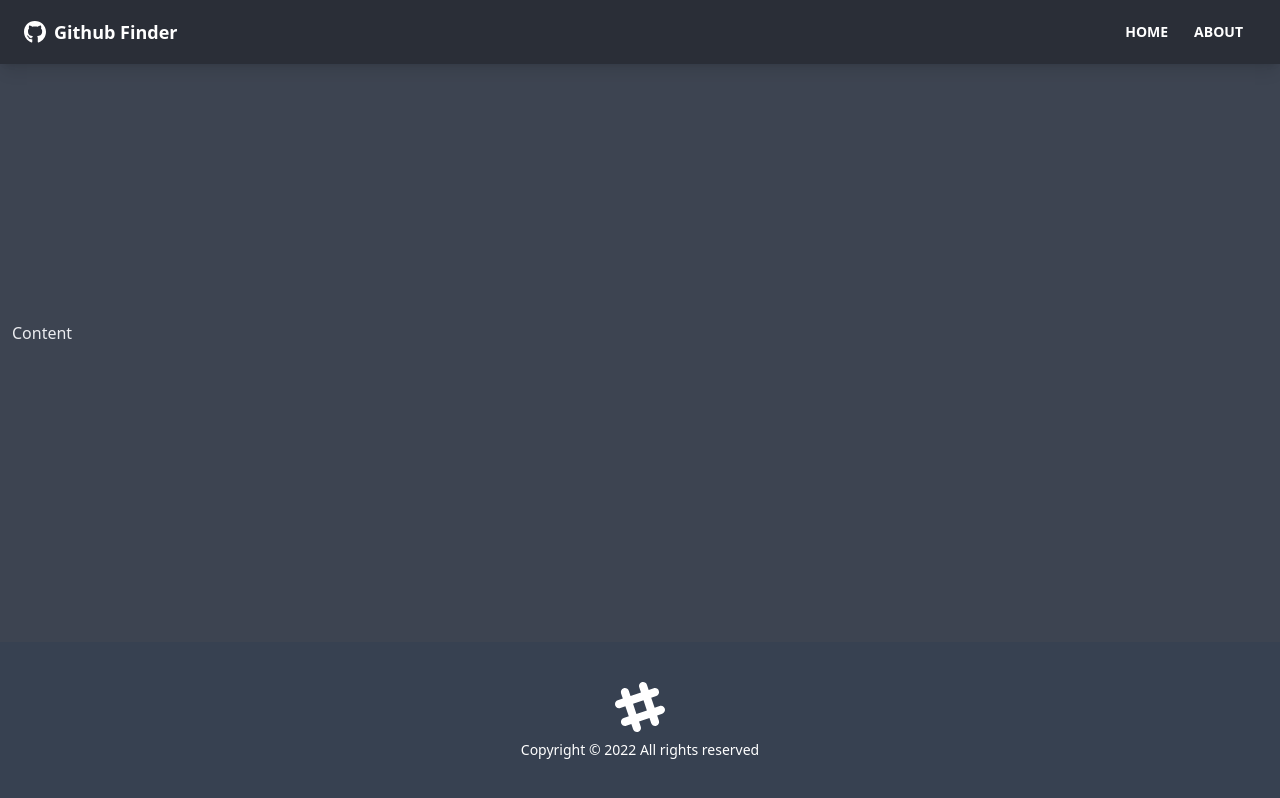
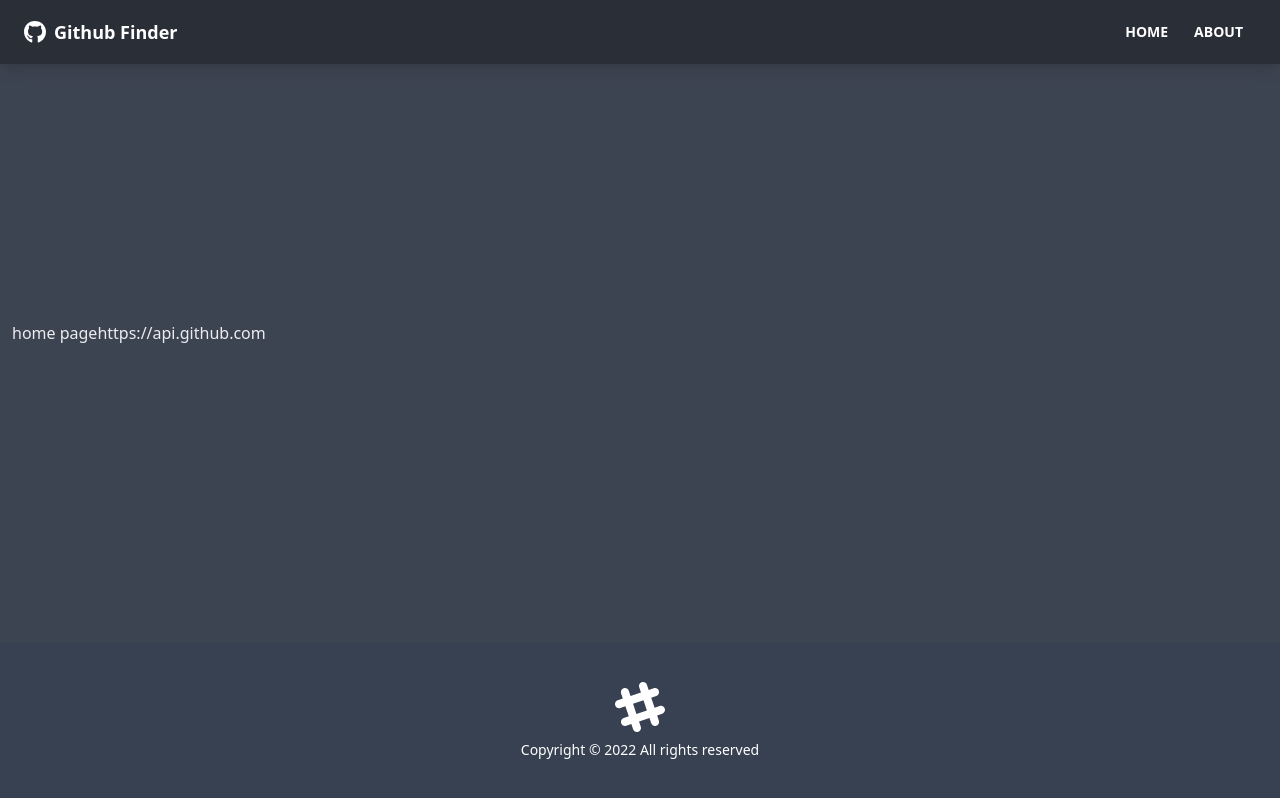
Before and after one commit to anonymousdomain/github_user_finder, a React (Create React App) app: page / in a window 1280 px wide. Built offline with nearby package versions, Linux system fonts and the light colour scheme.

Commit message:
pages and routes

```diff
--- a/src/App.js
+++ b/src/App.js
@@ -1,13 +1,22 @@
-import { BrowserRouter as Router, Route } from 'react-router-dom'
+import { BrowserRouter as Router, Route, Routes } from 'react-router-dom'
 import Footer from './components/layout/Footer'
 import Navbar from './components/layout/Navbar'
-
+import About from './pages/About'
+import Home from './pages/Home'
+import NotFound from './pages/NotFound'
 function App() {
 	return (
 		<Router>
 			<div className="flex flex-col justify-between h-screen">
 				<Navbar />
-				<main className="container mx-auto px-3 pb-12">Content</main>
+				<main className="container mx-auto px-3 pb-12">
+					<Routes>
+						<Route path="/" element={<Home />} />
+						<Route path="/about" element={<About/>} />
+						<Route path="/notfound" element={<NotFound />} />
+						<Route path="/*" element={<NotFound />} />
+					</Routes>
+				</main>
 				<Footer />
 			</div>
 		</Router>
--- /dev/null
+++ b/src/pages/About.jsx
@@ -0,0 +1,9 @@
+import React from 'react';
+
+function About() {
+  return <div>
+      about page
+  </div>;
+}
+
+export default About;
--- /dev/null
+++ b/src/pages/Home.jsx
@@ -0,0 +1,12 @@
+import React from 'react';
+
+function Home() {
+  return (
+      <div>
+          home page
+          {process.env.REACT_APP_URL}
+      </div>
+  )
+}
+
+export default Home;
--- /dev/null
+++ b/src/pages/NotFound.jsx
@@ -0,0 +1,21 @@
+ import React from 'react';
+ import {Link} from 'react-router-dom'
+ import {FaHome} from 'react-icons/fa';
+ function NotFound() {
+   return (
+       <div className="hero">
+           <div className="text-center hero-content">
+               <div className="mx-w-lg">
+                   <h1 className="text-8xl font-bold mb-8">Oops!</h1>
+                   <p className='text-3xl mb-8'>404-page not found</p>
+                   <Link to='/' className='btn btn-primary btn-lg'>
+                       <FaHome className='mr-2'/>
+                       Back To Home
+                       </Link>
+               </div>
+           </div>
+       </div>
+   );
+ }
+
+ export default NotFound;
```
Also changed, not shown: 1 other file (tests, documents, lock files or other folders).
